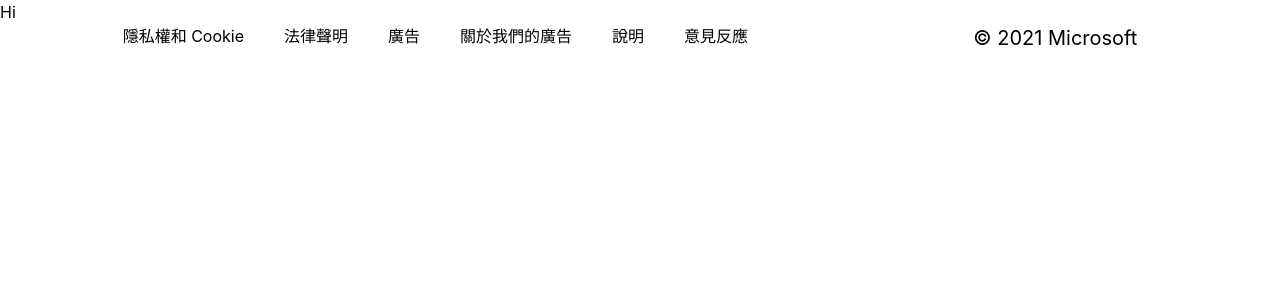
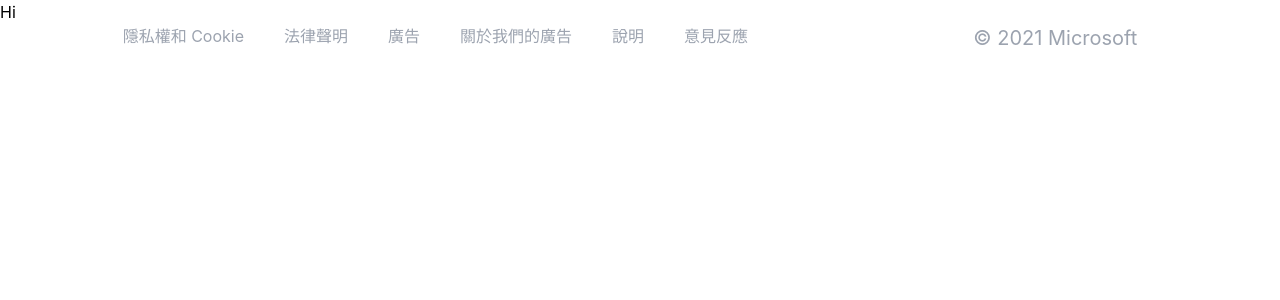
Before and after one commit to jay183145/falcon, a Next.js app: page / in a window 1280 px wide. Shown: the top 300 px of the page. Built offline with nearby package versions, Linux system fonts and the light colour scheme.

Commit message:
text gray

```diff
--- a/components/Footer.jsx
+++ b/components/Footer.jsx
@@ -2,7 +2,7 @@ import React from 'react'
 
 const Footer = () => {
   return (
-    <div className="flex justify-around">
+    <div className="flex justify-around text-gray-400">
       <div className="flex flex-row justify-start">
         <div className="mx-5">隱私權和 Cookie</div>
         <div className="mx-5">法律聲明</div>
--- a/styles/globals.css
+++ b/styles/globals.css
@@ -25,6 +25,6 @@ a {
   }
   body {
     color: white;
-    background: black;
+    background: white;
   }
 }
```
